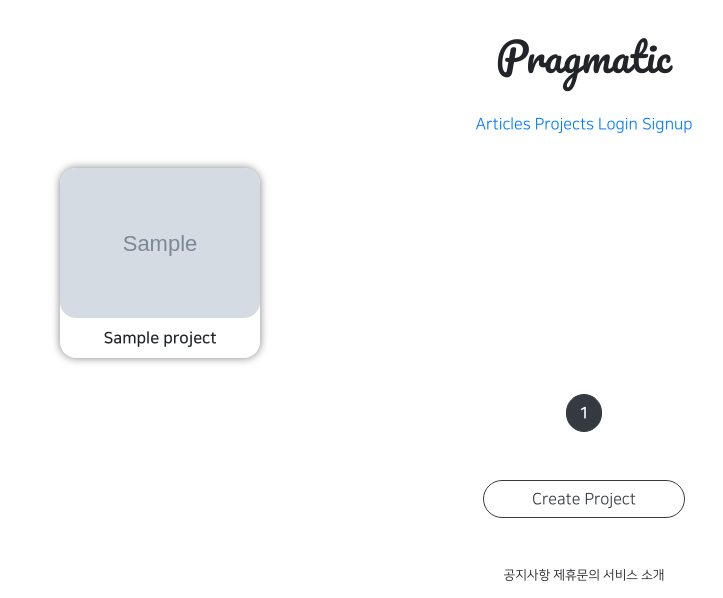
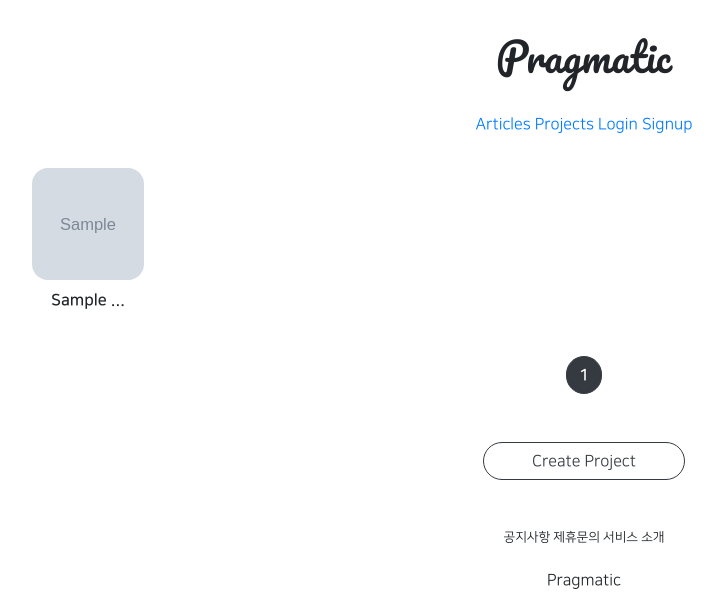
Before and after one commit to ksj0818280/git_5ban_1, a Django app: page /projects/list/ in a window 1280 px wide. Shown: the top 598 px of the page, without its empty margins (56-779 px from the left). Run offline with Django 3.2, Linux system fonts and the light colour scheme; tables that the repository leaves empty hold one stand-in row (values such as "Sample post"); grey boxes marked "Sample" are stand-in pictures; parts of the project's set-up code (start-up, migrations or seed data) failed here and were passed over; some libraries are stand-ins or nearby versions.

Commit message:
8/19 5ban class commit

```diff
--- a/projectapp/templates/projectapp/list.html
+++ b/projectapp/templates/projectapp/list.html
@@ -10,9 +10,6 @@
         }
 
         .container div {
-            width: 45%;
-                max-width: 200px;
-                box-shadow: 0 0 .5rem grey;
             display: flex;
             justify-content: center;
             align-items: center;
@@ -21,7 +18,9 @@
         }
 
         .container img {
-            width: 100%;
+            width: 7rem;
+            height: 7rem;
+            object-fit: cover;
             border-radius: 1rem;
         }
 
@@ -36,7 +35,7 @@
                     <img src="{{ project.image.url }}"
                          alt="">
                 </a>
-                <span class="m-2 NNS_B">{{ project.name }}</span>
+                <span class="m-2 NNS_B">{{ project.name | truncatechars:10 }}</span>
             </div>
 
         {% endfor %}
```
Also changed, not shown: articleapp/templates/articleapp/list.html (+6 -6 lines).
